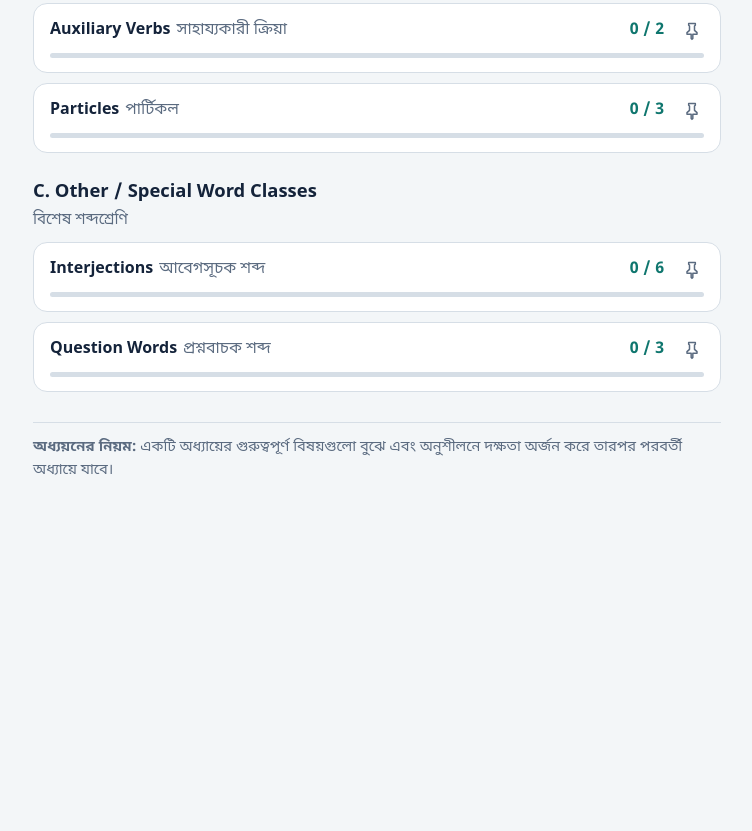
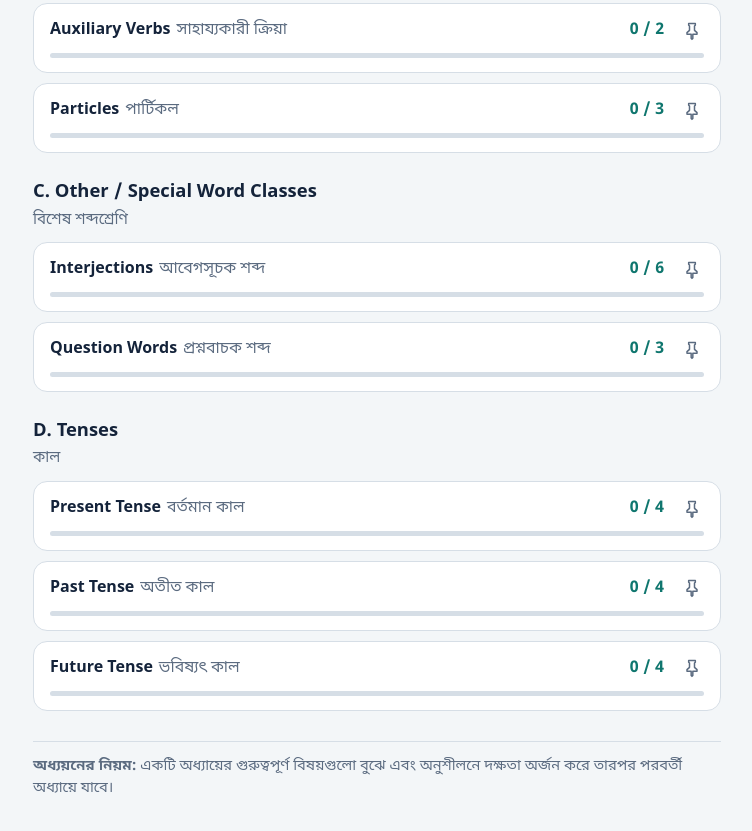
Before and after one commit to jabed-web-dev/Word-Classes, a plain HTML site: page index.html in a window 1280 px wide. Shown: the part 1067-1898 px from the top of the page, without its empty margins (263-1015 px from the left). Before the commit the page ends 1620 px from the top, so only its background shows below. Drawn offline with Linux system fonts and the light colour scheme.

Commit message:
Add Tenses

```diff
--- a/index.html
+++ b/index.html
@@ -142,6 +142,11 @@ const DATA = [
   {name:'Interjections', bn:'আবেগসূচক শব্দ', items:[['Joy','Hurray!, Yay!'],['Surprise','Oh!, Wow!'],['Sadness','Alas!, Oh no!'],['Pain','Ouch!'],['Greeting / Attention','Hello!, Hey!'],['Disgust','Ugh!, Yuck!']]},
   {name:'Question Words', bn:'প্রশ্নবাচক শব্দ', note:'Question Words আলাদা একটি স্বতন্ত্র Word Class নয়। বাক্যে কাজ অনুযায়ী এগুলো বিভিন্ন শ্রেণির অন্তর্ভুক্ত হয়।',
    items:[['Interrogative Pronouns','Who, Whom, Whose, What'],['Interrogative Determiners','Which, What, Whose'],['Interrogative Adverbs','When, Where, Why, How']]}
+ ]},
+ {title:'D. Tenses', bn:'কাল', chapters:[
+  {name:'Present Tense', bn:'বর্তমান কাল', items:['Present Simple','Present Continuous','Present Perfect','Present Perfect Continuous']},
+  {name:'Past Tense', bn:'অতীত কাল', items:['Past Simple','Past Continuous','Past Perfect','Past Perfect Continuous']},
+  {name:'Future Tense', bn:'ভবিষ্যৎ কাল', items:['Future Simple','Future Continuous','Future Perfect','Future Perfect Continuous']}
  ]}
 ];
 
--- a/sw.js
+++ b/sw.js
@@ -1,4 +1,4 @@
-const CACHE = 'word-classes-v2';
+const CACHE = 'word-classes-v3';
 const FILES = ['./', './index.html', './manifest.webmanifest', './icon-192.png', './icon-512.png'];
 
 self.addEventListener('install', (e) => {
```
